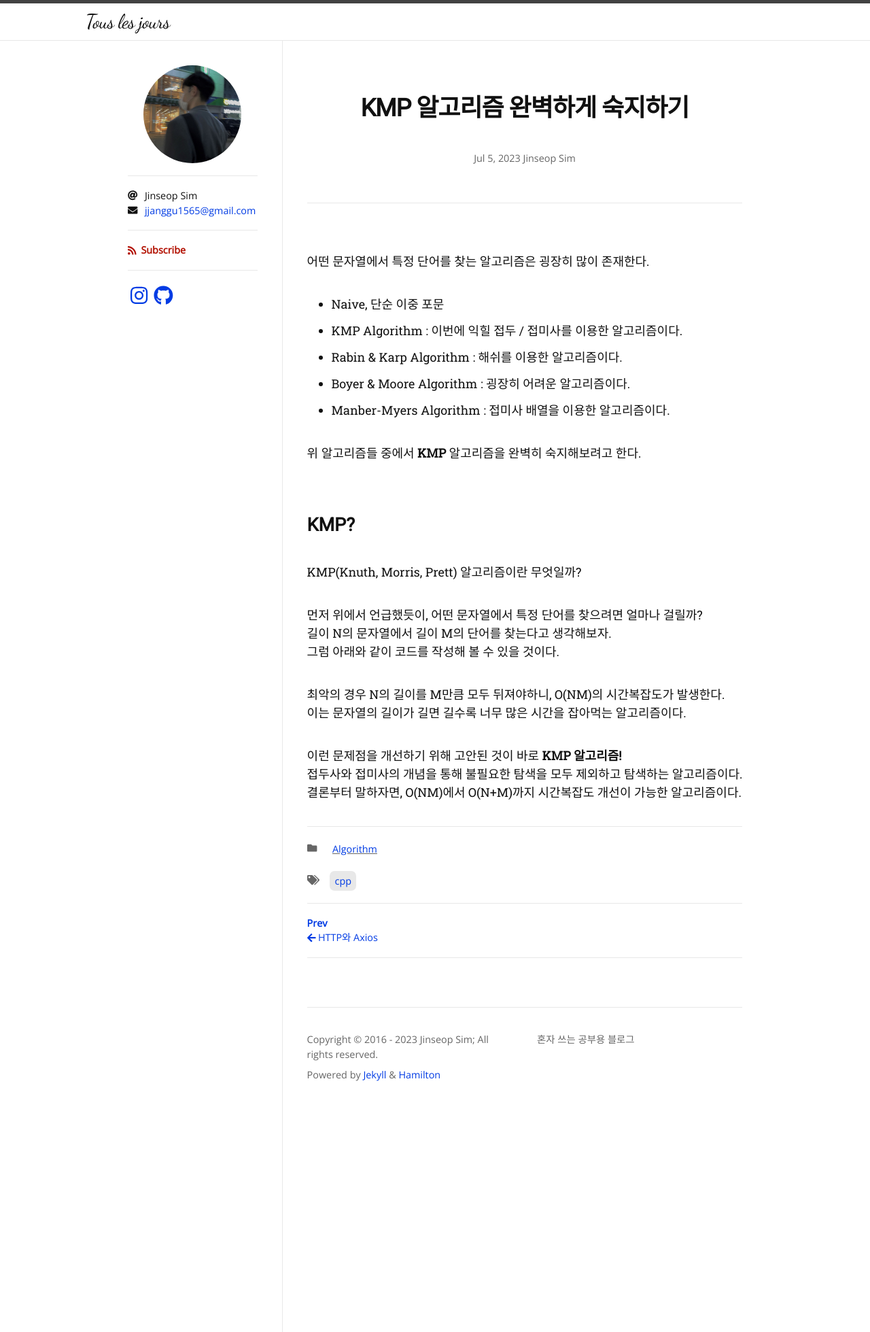
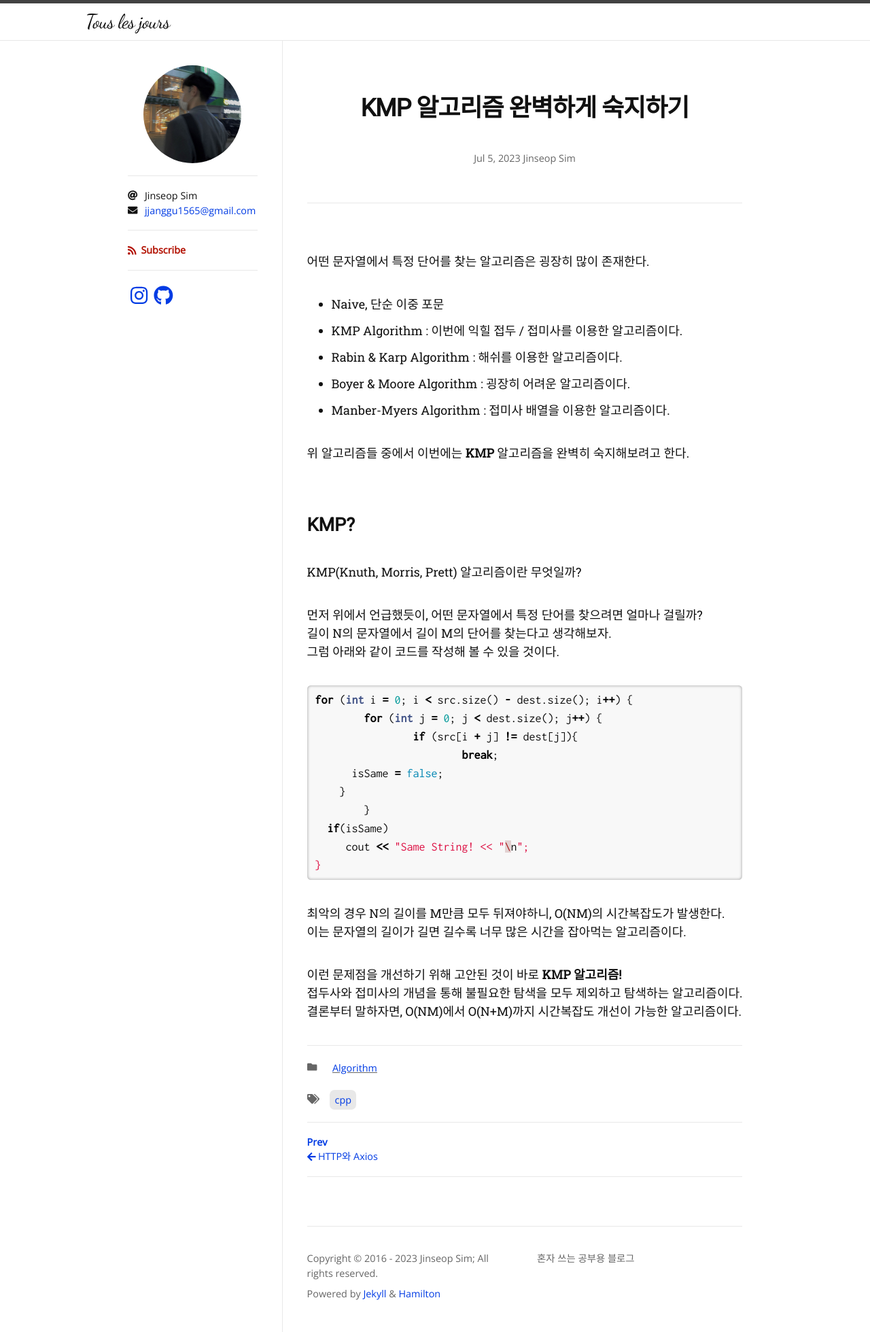
Before and after one commit to Jinseop-Sim/Jinseop-Sim.github.io, a Jekyll site: the page built from _posts/2023-07-05-kmp.md, in a window 1280 px wide. Shown: the whole page at 68% size. Built offline with Jekyll 4.4.1, drawn with Linux system fonts in a browser that asks for light colours; nearby versions of some CDN libraries; some web fonts are replaced.

Commit message:
글 수정

```diff
--- a/_posts/2023-07-05-kmp.md
+++ b/_posts/2023-07-05-kmp.md
@@ -14,7 +14,7 @@ author:
 - Boyer & Moore Algorithm : 굉장히 어려운 알고리즘이다.
 - Manber-Myers Algorithm : 접미사 배열을 이용한 알고리즘이다.
 
-위 알고리즘들 중에서 __KMP__ 알고리즘을 완벽히 숙지해보려고 한다.
+위 알고리즘들 중에서 이번에는 __KMP__ 알고리즘을 완벽히 숙지해보려고 한다.
 
 ## KMP?
 KMP(Knuth, Morris, Prett) 알고리즘이란 무엇일까?
@@ -22,6 +22,18 @@ KMP(Knuth, Morris, Prett) 알고리즘이란 무엇일까?
 먼저 위에서 언급했듯이, 어떤 문자열에서 특정 단어를 찾으려면 얼마나 걸릴까?
 길이 N의 문자열에서 길이 M의 단어를 찾는다고 생각해보자.
 그럼 아래와 같이 코드를 작성해 볼 수 있을 것이다.
+{% highlight cpp %}
+for (int i = 0; i < src.size() - dest.size(); i++) {
+	for (int j = 0; j < dest.size(); j++) {
+		if (src[i + j] != dest[j]){
+			break;
+      isSame = false;
+    }
+	}
+  if(isSame)
+     cout << "Same String! << "\n";
+}
+{% endhighlight %}
 
 최악의 경우 N의 길이를 M만큼 모두 뒤져야하니, O(NM)의 시간복잡도가 발생한다.
 이는 문자열의 길이가 길면 길수록 너무 많은 시간을 잡아먹는 알고리즘이다.
```
